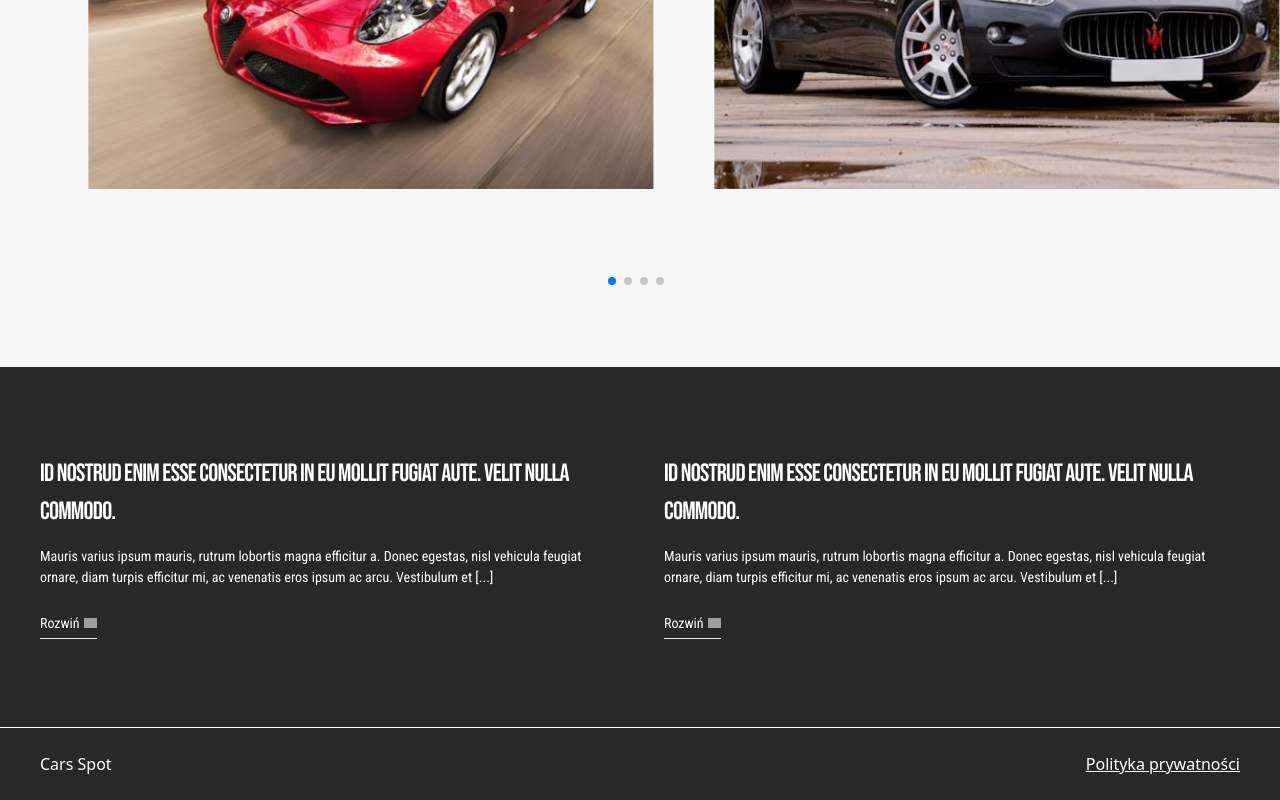
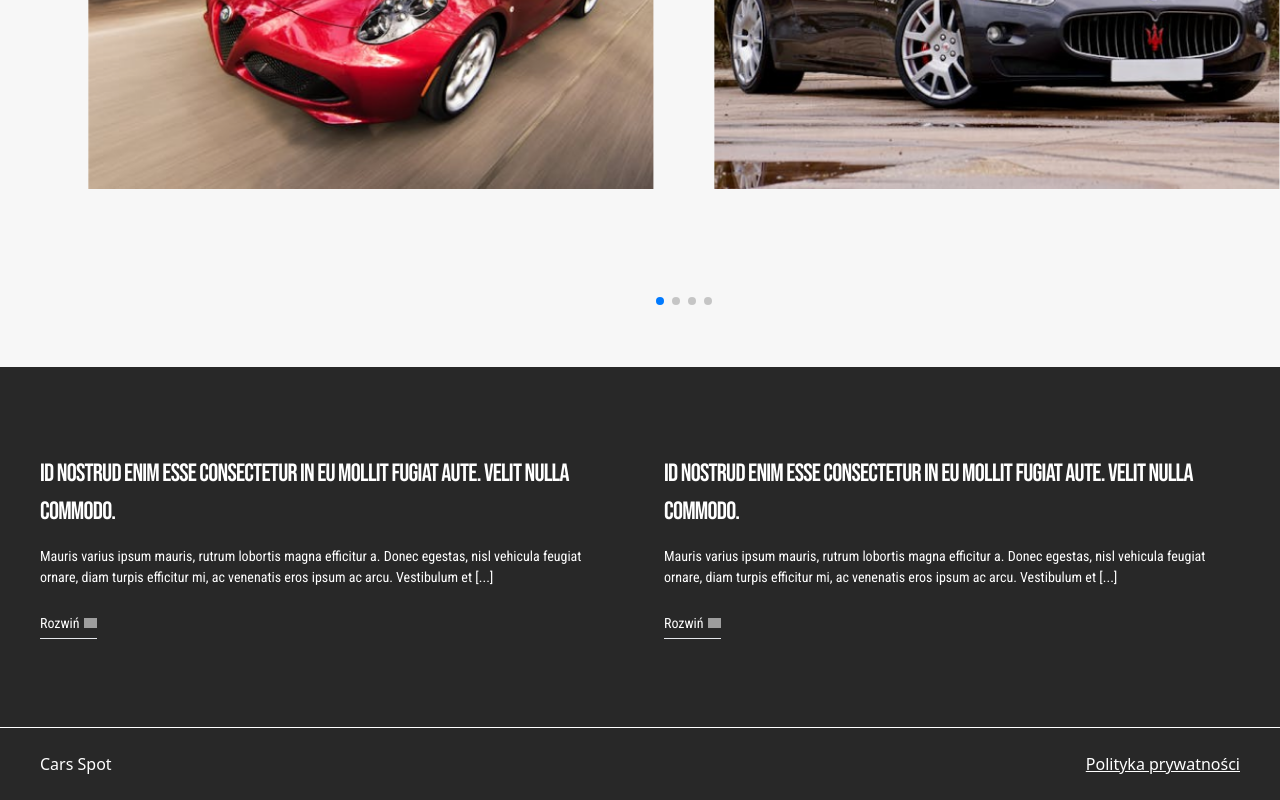
Before and after one commit to Satorki/proj-adsitePro-CarsSpot, a Next.js app: page / in a window 1280 px wide. Shown: the part 1422-2222 px from the top of the page. Built offline with nearby package versions, Linux system fonts and the light colour scheme; grey boxes are pictures that could not be loaded.

Commit message:
medium, large, xlarge screens content styled

```diff
--- a/components/molecules/Slider.tsx
+++ b/components/molecules/Slider.tsx
@@ -18,17 +18,17 @@ const Slider = () => {
   const pagination = {
     clickable: true,
     renderBullet: function (index: number, className: string) {
-      return `<span class="${className} -translate-x-12 -translate-y-5"></span>`;
+      return `<span class="${className} -translate-x-12 -translate-y-5 sm:translate-x-0 sm:translate-y-0"></span>`;
     },
   };
   //
 
   return (
-    <div className="md:max-w-[700px] md:ml-auto md:mr-auto lg:max-w-[960px] lg:ml-auto lg:mr-auto xl:max-w-none xl:ml-[88px] 2xl:max-w-[1264px] 2xl:ml-auto 2xl:mr-auto pt-20 md:min-h-[350px] xl:min-h-[678px]">
+    <div className="sm:max-w-[600px] sm:ml-auto sm:mr-auto md:max-w-[700px] md:ml-auto md:mr-auto lg:max-w-[960px] lg:ml-auto lg:mr-auto xl:max-w-none xl:ml-[88px] 2xl:max-w-[1264px] 2xl:ml-auto 2xl:mr-auto pt-20 sm:min-h-[600px] md:min-h-[350px] xl:min-h-[678px]">
       <Swiper
         pagination={pagination}
         modules={[Navigation, Pagination]}
-        className="mySwiper md:min-h-[350px] xl:min-h-[550px]"
+        className="mySwiper sm:min-h-[500px]  md:min-h-[350px] xl:min-h-[550px]"
         breakpoints={{
           640: {
             slidesPerView: 1,
```
